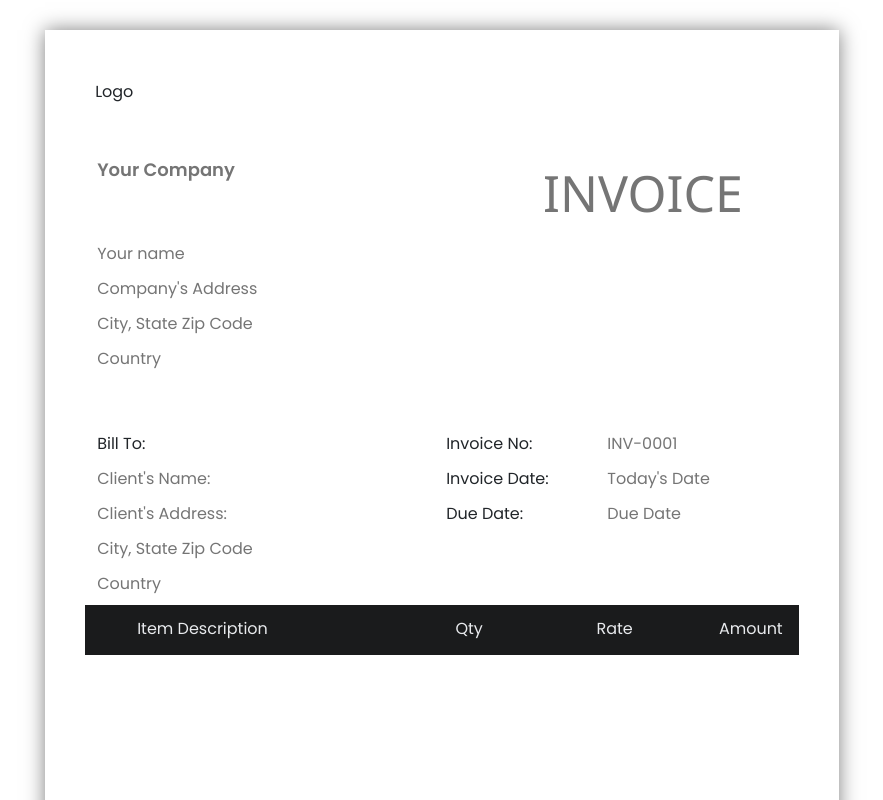
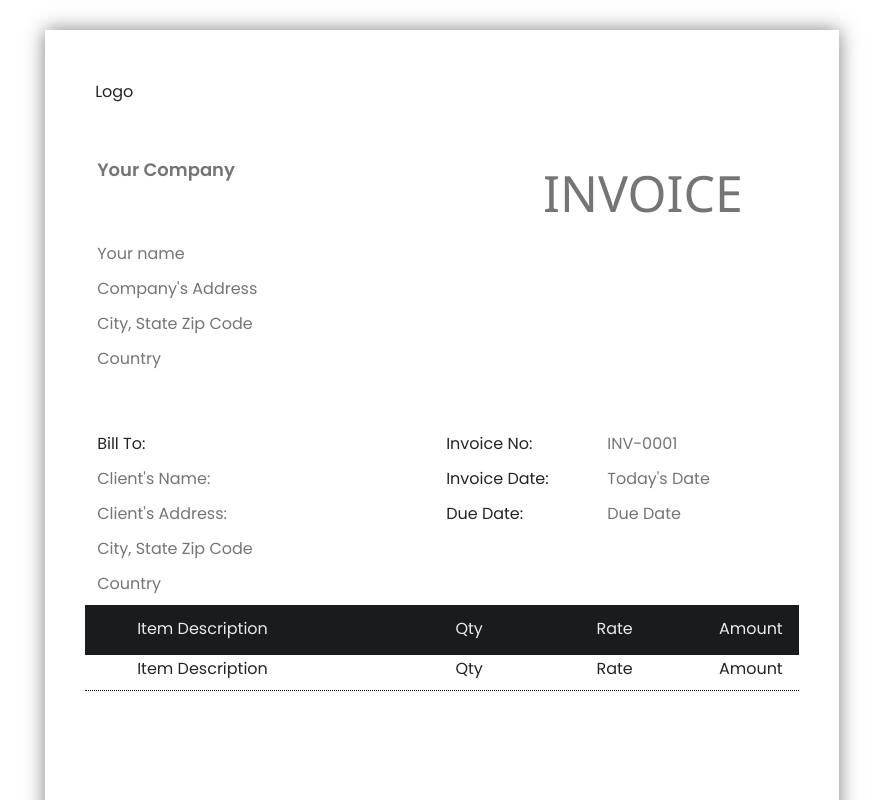
Before and after one commit to Peppu-Group/Peppu-books-frontend, a React (Vite) app: page /products/invoice in a window 1280 px wide. Shown: the top 800 px of the page, without its empty margins (198-1081 px from the left). Built offline with nearby package versions, Linux system fonts and the light colour scheme; what @react-pdf/renderer would draw is missing.

Commit message:
first box ready

```diff
--- a/src/Pages/Invoice.jsx
+++ b/src/Pages/Invoice.jsx
@@ -41,7 +41,7 @@ const TextArea = ({ className, placeholder, value, onChange }) => {
             maxRows={4}
             style={boxStyle}
             className={className || ''}
-            placeholder={ placeholder || ''}
+            placeholder={placeholder || ''}
             onMouseEnter={handleMouseEnter}
             onMouseLeave={handleMouseLeave}
             value={valueOfInput || value}
@@ -54,7 +54,22 @@ const TextArea = ({ className, placeholder, value, onChange }) => {
 const EditTable = () => {
     return (
         <div className='box'>
-            <TextArea/>
+            <TextArea
+                value='Item Description'
+                className='mb-lg box-align-right'
+            />
+            <TextArea
+                value='Qty'
+                className='mb-sm box-align-left'
+            />
+            <TextArea
+                value='Rate'
+                className='mb-sm box-align-left'
+            />
+            <TextArea
+                value='Amount'
+                className='mb-sm box-align-left'
+            />
         </div>
     );
 }
@@ -176,6 +191,7 @@ const Invoice = () => {
                         className='mb-sm align-right'
                     />
                 </div>
+                <EditTable/>
             </div>
         </body>
 
```
